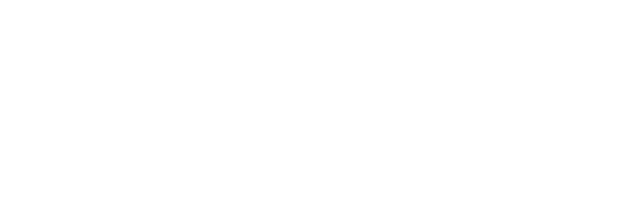
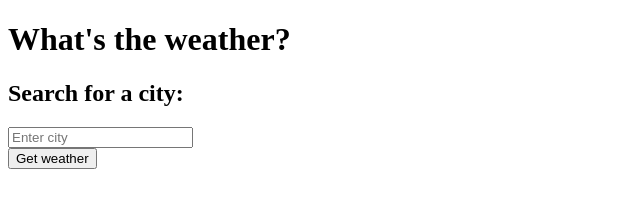
Before and after one commit to heatherjang/rain_again_weather_app, a plain HTML site: page index.html in a window 1280 px wide. Shown: the whole page, without its empty margins (0-640 px from the left). Drawn offline with nearby package versions, Linux system fonts and the light colour scheme.

Commit message:
Created search form

```diff
--- a/index.html
+++ b/index.html
@@ -6,6 +6,21 @@
 </head>
 <body>
 
+  <h1>What's the weather?</h1>
+  <h2>Search for a city:</h2>
+
+  <form id="search-form">
+    <dive>
+      <input id="input-city" placeholder="Enter city"/>
+    </div>
+    <div>
+      <button id="submit-button">Get weather</button>
+    </div>
+  </form>
+
+
+
+
   <script src="https://ajax.googleapis.com/ajax/libs/jquery/1.11.2/jquery.min.js"></script>
   <script src="application.js"></script>
 </body>
```
